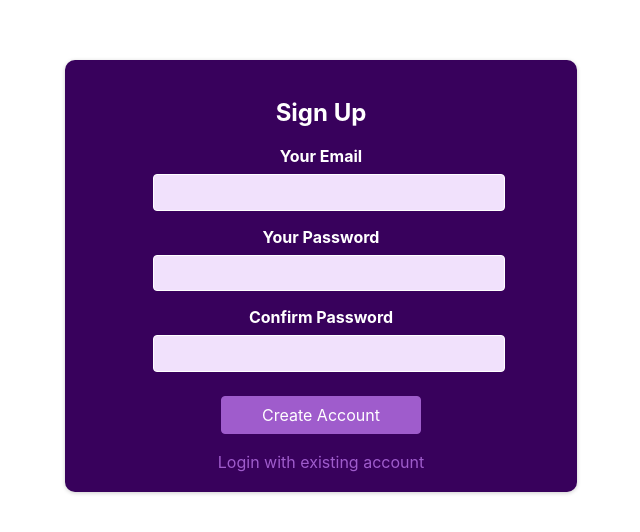
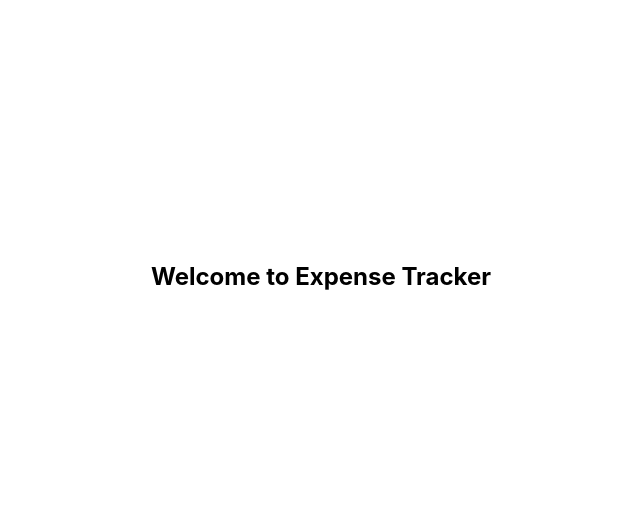
Before and after one commit to Karanjsk2k01/Expense_Tracker_React_App, a React (Create React App) app: page /Home in a window 1280 px wide. Shown: the part 124-656 px from the top of the page, without its empty margins (319-959 px from the left). Built offline with nearby package versions, Linux system fonts and the light colour scheme.

Commit message:
Created login functioanlity and redirect to Home page

```diff
--- a/package.json
+++ b/package.json
@@ -8,6 +8,7 @@
     "@testing-library/user-event": "^13.5.0",
     "react": "^18.2.0",
     "react-dom": "^18.2.0",
+    "react-router-dom": "^6.21.3",
     "react-scripts": "5.0.1",
     "web-vitals": "^2.1.4"
   },
--- a/src/App.js
+++ b/src/App.js
@@ -1,12 +1,19 @@
 import './App.css';
 import AuthForm from './components/Auth/AuthForm';
+import { BrowserRouter, Route, Routes } from 'react-router-dom'
+import Home from './components/Home/Home';
 
 
 function App() {
   return (
     <div className="App">
-      <AuthForm />
-    </div>
+      <BrowserRouter>
+        <Routes >
+          <Route path='/Home' element={<Home />} />
+          <Route path='/' element={<AuthForm />} />
+        </Routes>
+      </BrowserRouter>
+    </div >
   );
 }
 
--- a/src/components/Auth/AuthForm.jsx
+++ b/src/components/Auth/AuthForm.jsx
@@ -1,5 +1,5 @@
 import { useState, useRef, useContext } from 'react';
-// import { useNavigate } from 'react-router-dom';
+import { useNavigate } from 'react-router-dom';
 
 import classes from './AuthForm.module.css';
 // import AuthContext from '../Context/Auth-context';
@@ -10,7 +10,7 @@ const AuthForm = () => {
   const [success, setSuccess] = useState(false);
 
   // const contextValue = useContext(AuthContext);
-  // const history = useNavigate();
+  const history = useNavigate();
 
   let emailRef = useRef();
   let passwordRef = useRef();
@@ -78,13 +78,14 @@ const AuthForm = () => {
 
         console.log(successUser)
 
-
-
-
         e.target.reset();
 
-        //redirect to homepage
-        // if (isLogin && response.ok) { history('/Store') }
+        // redirect to homepage
+        if (isLogin && response.ok) {
+          setTimeout(() => {
+            history('/Home');
+          }, 2000);
+        }
 
         setloader(prev => !prev);
 
@@ -148,6 +149,13 @@ const AuthForm = () => {
                 >
                   {isLogin ? 'Create new account' : 'Login with existing account'}
                 </button>
+                <button
+                  type='button'
+                  className={classes.toggle}
+                  onClick={() => { }}
+                >
+                  {isLogin ? 'Forgot password' : ''}
+                </button>
               </div>
             </form>
           </div>
--- /dev/null
+++ b/src/components/Home/Home.jsx
@@ -0,0 +1,15 @@
+import React from 'react'
+import classes from './Home.module.css'
+
+
+const Home = () => {
+  return (
+    <section className={classes.Home}>
+      <h1>
+        Welcome to Expense Tracker
+      </h1>
+    </section>
+  )
+}
+
+export default Home
--- /dev/null
+++ b/src/components/Home/Home.module.css
@@ -0,0 +1,7 @@
+.Home {
+  height: 100vh;
+  width: 100%;
+  display: flex;
+  align-items: center;
+  justify-content: center;
+}
```
Also changed, not shown: 1 other file (tests, documents, lock files or other folders).
